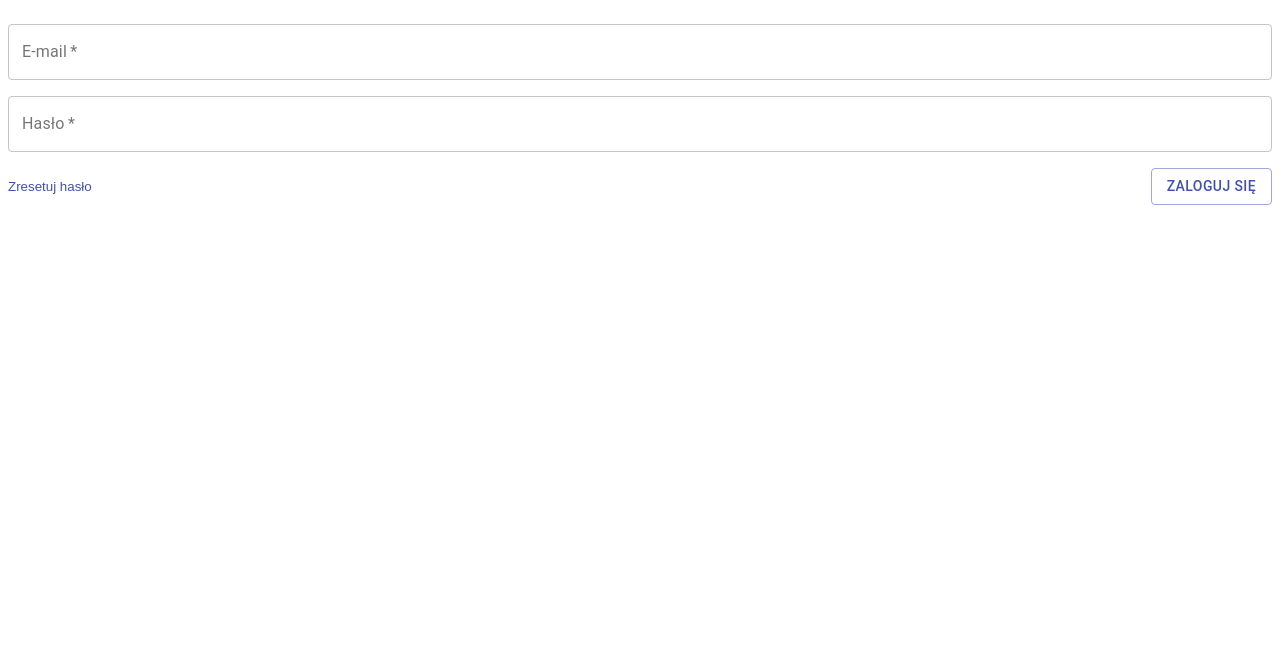
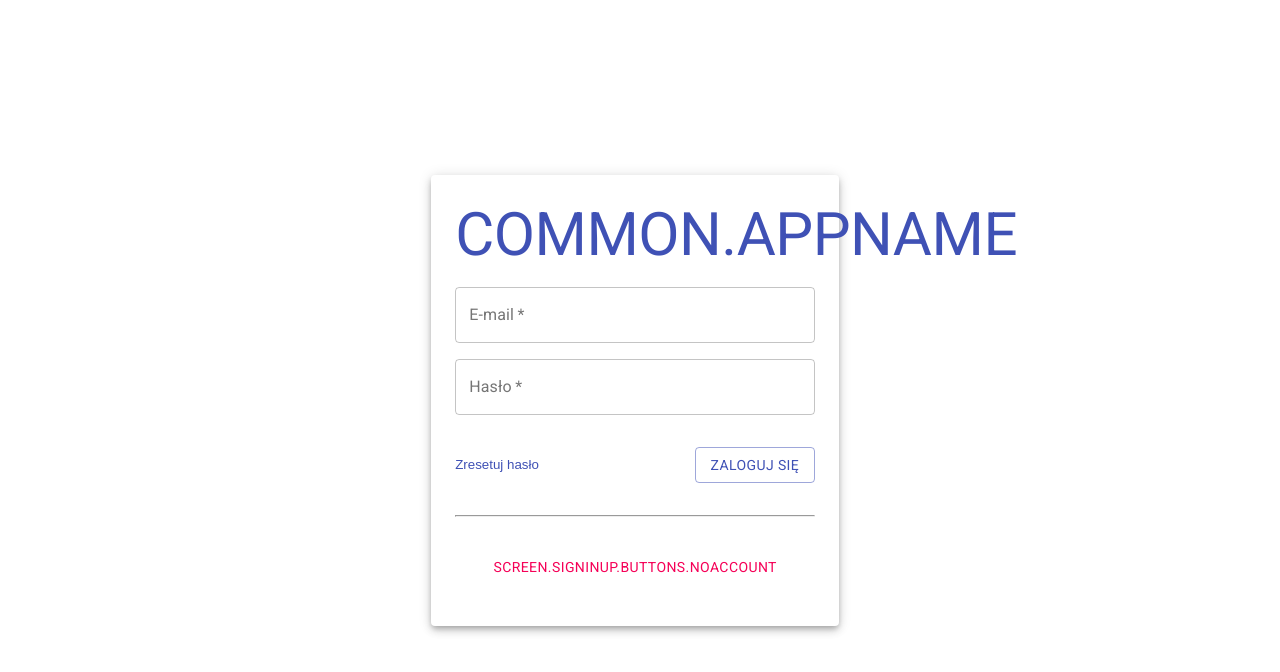
Before and after one commit to tknura/bookshop-frontend, a React (Create React App) app in the folder apps/web/: page / in a window 1280 px wide. Shown: the top 672 px of the page. Built offline with nearby package versions, Linux system fonts and the light colour scheme.

Commit message:
feat: add sign up form scaffold (#1)

```diff
--- a/apps/web/package.json
+++ b/apps/web/package.json
@@ -8,6 +8,7 @@
     "@testing-library/react": "^11.1.0",
     "@testing-library/user-event": "^12.1.10",
     "axios": "^0.21.0",
+    "fontsource-roboto": "^3.0.3",
     "formik": "^2.2.1",
     "i18next": "^19.8.3",
     "react": "^17.0.1",
--- a/apps/web/src/index.js
+++ b/apps/web/src/index.js
@@ -2,6 +2,7 @@ import React from 'react'
 import ReactDOM from 'react-dom'
 import './i18n'
 import App from './App'
+import 'fontsource-roboto'
 
 ReactDOM.render(
   <React.StrictMode>
--- /dev/null
+++ b/apps/web/src/schemas/signUpFormSchema.js
@@ -0,0 +1,12 @@
+import * as yup from 'yup'
+
+export const signUpSchema = yup.object().shape({
+  email: yup
+    .string()
+    .email('common.errors.email.format')
+    .required('common.errors.email.required'),
+  password: yup
+    .string()
+    .required('common.errors.password.required')
+    .min(8),
+})
--- a/apps/web/src/screens/SignInUpScreen/SignInForm/SignInForm.js
+++ b/apps/web/src/screens/SignInUpScreen/SignInForm/SignInForm.js
@@ -17,7 +17,7 @@ const useStyles = makeStyles((theme) => ({
   buttonContainer: {
     display: 'flex',
     justifyContent: 'space-between',
-    marginTop: theme.spacing(2),
+    marginTop: theme.spacing(4),
     padding: 0,
   },
 }))
--- /dev/null
+++ b/apps/web/src/screens/SignInUpScreen/SignUpForm/SignUpForm.js
@@ -0,0 +1,127 @@
+import React from 'react'
+import { Button, TextField } from '@material-ui/core'
+import { makeStyles } from '@material-ui/core/styles'
+import { useFormik } from 'formik'
+import { useTranslation } from 'react-i18next'
+import { signUpSchema } from '../../../schemas/signUpFormSchema'
+
+const useStyles = makeStyles((theme) => ({
+  root: {
+    display: 'flex',
+    flexWrap: 'wrap',
+    flexDirection: 'column',
+  },
+  textField: {
+    marginTop: theme.spacing(2),
+  },
+  button: {
+    marginTop: theme.spacing(4),
+  },
+}))
+
+const SignUpForm = () => {
+  const classes = useStyles()
+  const [t] = useTranslation()
+  const {
+    handleSubmit,
+    handleChange,
+    values,
+    errors,
+    touched,
+  } = useFormik({
+    initialValues: {
+      email: '',
+      firstName: '',
+      lastName: '',
+      phoneNumber: '',
+      password: '',
+      repeatPassword: '',
+    },
+    // TO DO add api fetching
+    onSubmit: () => null,
+    validationSchema: signUpSchema,
+  })
+
+  return (
+    <form autoComplete="off" className={classes.root}>
+      <TextField
+        id="email"
+        value={values.email}
+        error={touched.email && errors.email}
+        helperText={touched.password && t(errors.email)}
+        onChange={handleChange}
+        required
+        label={t('common.email')}
+        variant="outlined"
+        className={classes.textField}
+      />
+      <TextField
+        id="first-name"
+        value={values.firstName}
+        error={touched.firstName && errors.firstName}
+        helperText={touched.firstName && t(errors.firstName)}
+        onChange={handleChange}
+        required
+        label={t('common.firstName')}
+        variant="outlined"
+        className={classes.textField}
+      />
+      <TextField
+        id="last-name"
+        value={values.lastName}
+        error={touched.lastName && errors.lastName}
+        helperText={touched.lastName && t(errors.lastName)}
+        onChange={handleChange}
+        required
+        label={t('common.lastName')}
+        variant="outlined"
+        className={classes.textField}
+      />
+      <TextField
+        id="phone-number"
+        value={values.phoneNumber}
+        error={touched.phoneNumber && errors.phoneNumber}
+        helperText={touched.phoneNumber && t(errors.phoneNumber)}
+        onChange={handleChange}
+        required
+        label={t('common.phoneNumber')}
+        variant="outlined"
+        className={classes.textField}
+      />
+      <TextField
+        id="password"
+        values={values.password}
+        error={touched.password && errors.password}
+        helperText={touched.password && t(errors.password)}
+        onChange={handleChange}
+        required
+        type="password"
+        label={t('common.password')}
+        variant="outlined"
+        className={classes.textField}
+      />
+      <TextField
+        id="repeat-password"
+        values={values.repeatPassword}
+        error={touched.repeatPassword && errors.repeatPassword}
+        helperText={touched.repeatPassword && t(errors.repeatPassword)}
+        onChange={handleChange}
+        required
+        type="password"
+        label={t('screen.signUp.repeatPassword')}
+        variant="outlined"
+        className={classes.textField}
+      />
+      <Button
+        variant="outlined"
+        color="primary"
+        onClick={handleSubmit}
+        className={classes.button}
+      >
+        {t('screen.signUp.buttons.signUp')}
+      </Button>
+    </form>
+  )
+}
+
+export { SignUpForm }
--- a/apps/web/src/screens/SignInUpScreen/SingInUpScreen.js
+++ b/apps/web/src/screens/SignInUpScreen/SingInUpScreen.js
@@ -1,11 +1,64 @@
-import React from 'react'
+import React, { useState } from 'react'
+import { Paper, Button, Typography } from '@material-ui/core'
+import { makeStyles } from '@material-ui/core/styles'
+import { useTranslation } from 'react-i18next'
 import { SignInForm } from './SignInForm/SignInForm'
+import { SignUpForm } from './SignUpForm/SignUpForm'
+
+const useStyles = makeStyles((theme) => ({
+  root: {
+    display: 'flex',
+    alignItems: 'center',
+    justifyContent: 'center',
+    width: '98vw',
+    height: '98vh',
+  },
+  paper: {
+    padding: theme.spacing(3),
+    width: '45vh',
+  },
+  title: {
+    textAlign: 'center',
+  },
+  hr: {
+    marginTop: theme.spacing(4),
+    marginBottom: theme.spacing(4),
+  },
+  button: {
+    marginBottom: theme.spacing(2),
+    width: '100%',
+  },
+}))
 
 const SingInUpScreen = () => {
-  const xd = 0
+  const classes = useStyles()
+  const { t } = useTranslation()
+  const [isSignUpFormShown, setSignUpFormShown] = useState(false)
+
+  const handleFormChange = () => {
+    setSignUpFormShown(prevState => !prevState)
+  }
+
   return (
-    <div>
-      <SignInForm />
+    <div className={classes.root}>
+      <Paper elevation={5} className={classes.paper}>
+        <Typography variant="h2" color="primary" className={classes.title}>
+          {t('common.appName').toUpperCase()}
+        </Typography>
+        {isSignUpFormShown
+          ? (<SignUpForm />)
+          : (<SignInForm />)}
+        <hr className={classes.hr} />
+        <Button
+          color="secondary"
+          className={classes.button}
+          onClick={handleFormChange}
+        >
+          {isSignUpFormShown
+            ? t('screen.signInUp.buttons.haveAccount')
+            : t('screen.signInUp.buttons.noAccount')}
+        </Button>
+      </Paper>
     </div>
   )
 }
```
Also changed, not shown: 2 other files (tests, documents, lock files or other folders).
